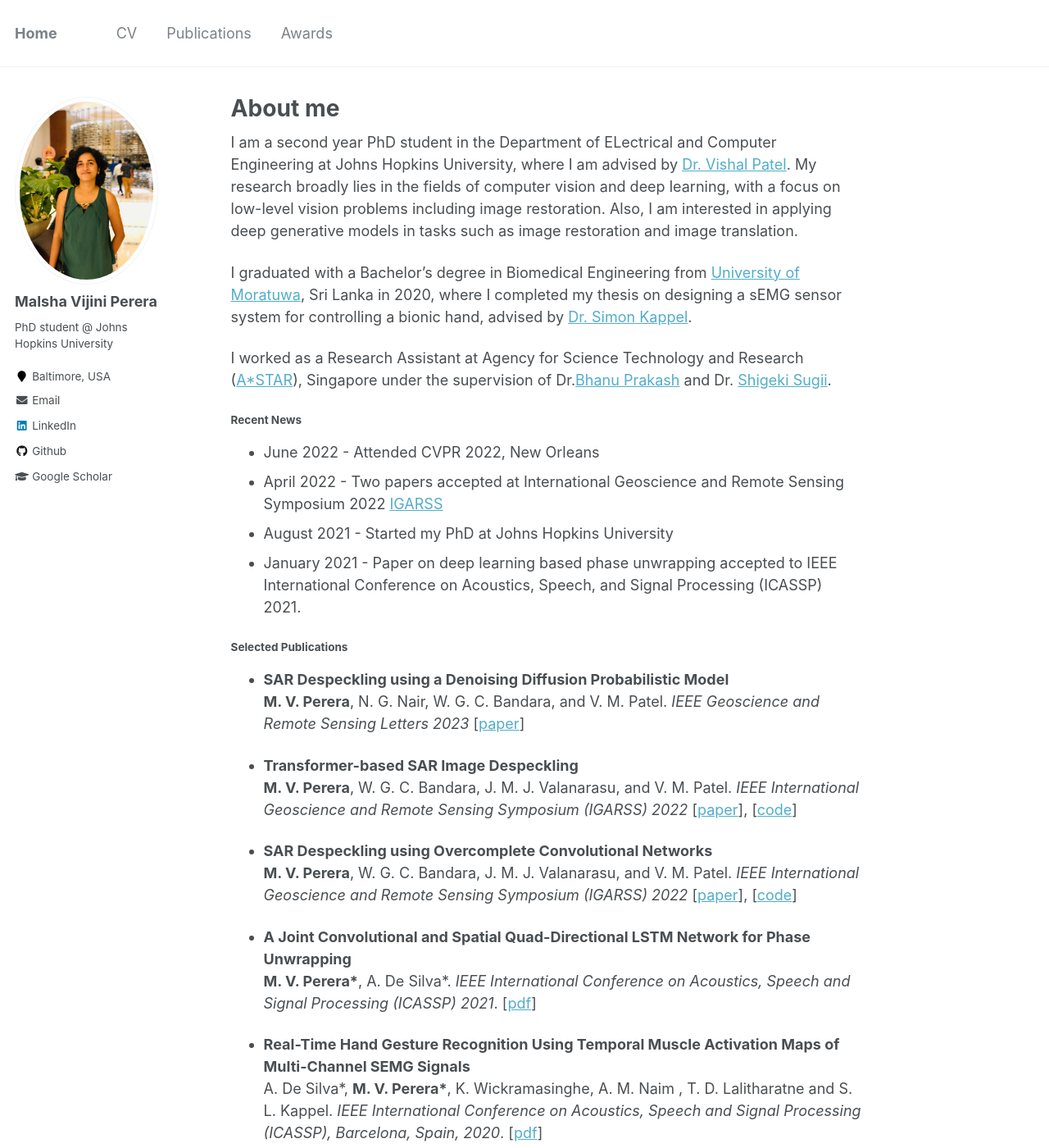
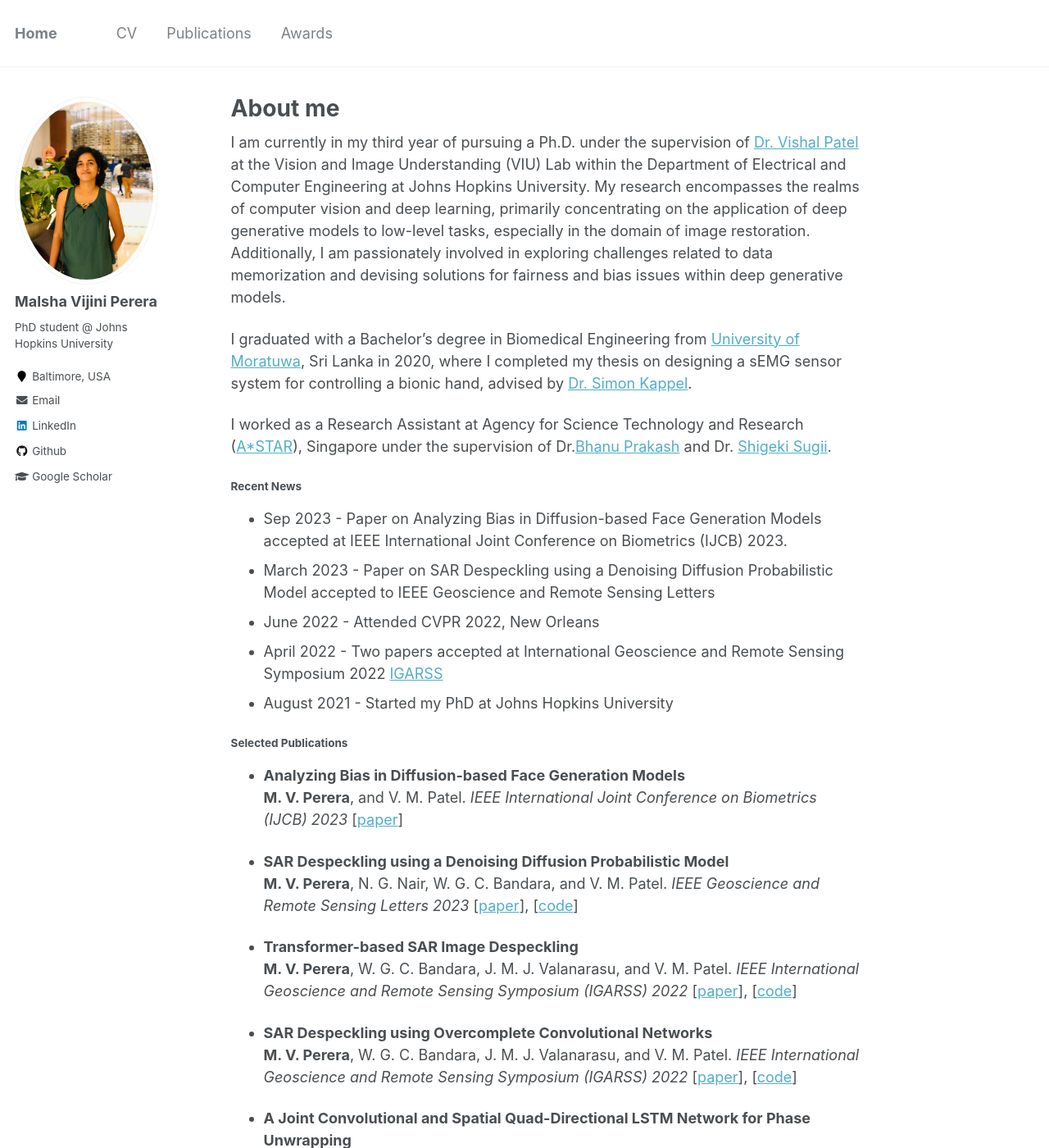
Before and after one commit to malshaV/malshaV.github.io, a Jekyll site: the page built from _pages/about.md, in a window 1280 px wide and 1400 px high. Shown: the whole window at 82% size. Built offline with Jekyll 4.4.1, drawn with Linux system fonts in a browser that asks for light colours.

Commit message:
update about

```diff
--- a/_pages/about.md
+++ b/_pages/about.md
@@ -13,8 +13,7 @@ redirect_from:
 
 <!-- I graduated with a BSc in Biomedical Engineering from [University of Moratuwa](https://uom.lk/) and I am currently working as a Lecturer on Contract at the Dept. of Electronic and Telecommunication Engineering ([ENTC](http://ent.mrt.ac.lk/web3/)), University of Moratuwa. -->
 
-I am a second year PhD student in the Department of ELectrical and Computer Engineering at Johns Hopkins University, where I am advised by [Dr. Vishal Patel](https://scholar.google.com/citations?user=AkEXTbIAAAAJ&hl=en). My research broadly lies in the fields of computer vision and deep learning, with a focus on low-level vision problems including image restoration. Also, I am
-interested in applying deep generative models in tasks such as image restoration and image translation.
+I am currently in my third year of pursuing a Ph.D. under the supervision of [Dr. Vishal Patel](https://scholar.google.com/citations?user=AkEXTbIAAAAJ&hl=en) at the Vision and Image Understanding (VIU) Lab within the Department of Electrical and Computer Engineering at Johns Hopkins University. My research encompasses the realms of computer vision and deep learning, primarily concentrating on the application of deep generative models to low-level tasks, especially in the domain of image restoration. Additionally, I am passionately involved in exploring challenges related to data memorization and devising solutions for fairness and bias issues within deep generative models.
 
 I graduated with a Bachelor's degree in Biomedical Engineering from [University of Moratuwa](https://uom.lk/), Sri Lanka in 2020, where I completed my thesis on designing a sEMG sensor system for controlling a bionic hand, advised by [Dr. Simon Kappel](https://scholar.google.com/citations?user=HTFY3fsAAAAJ&hl=en).
 
@@ -28,17 +27,22 @@ browning of adipocytes and  implementing a deep learning framework for brain hem
 
 #### Recent News
 
+* Sep 2023 - Paper on Analyzing Bias in Diffusion-based Face Generation Models accepted at IEEE International Joint Conference on Biometrics (IJCB) 2023.
+* March 2023 - Paper on SAR Despeckling using a Denoising Diffusion Probabilistic Model accepted to IEEE Geoscience and Remote Sensing Letters
 * June 2022 - Attended CVPR 2022, New Orleans
 * April 2022 - Two papers accepted at International Geoscience and Remote Sensing Symposium 2022 [IGARSS](https://www.igarss2022.org/default.php)
 * August 2021 - Started my PhD at Johns Hopkins University
-* January 2021 - Paper on deep learning based phase unwrapping accepted to IEEE International Conference on Acoustics, Speech, and Signal Processing (ICASSP) 2021.
 
 
 
 ####  Selected Publications
+* <b>Analyzing Bias in Diffusion-based Face Generation Models</b><br>
+<b>M. V. Perera</b>, and V. M. Patel.
+<i>IEEE International Joint Conference on Biometrics (IJCB) 2023</i> [[paper](https://arxiv.org/pdf/2305.06402.pdf)]
+
 * <b>SAR Despeckling using a Denoising Diffusion Probabilistic Model</b><br>
 <b>M. V. Perera</b>, N. G. Nair, W. G. C. Bandara, and V. M. Patel.
-<i>IEEE Geoscience and Remote Sensing Letters 2023</i> [[paper](https://arxiv.org/pdf/2206.04514.pdf)]
+<i>IEEE Geoscience and Remote Sensing Letters 2023</i> [[paper](https://arxiv.org/pdf/2206.04514.pdf)], [[code](https://github.com/malshaV/SAR_DDPM)]
 
 * <b>Transformer-based SAR Image Despeckling</b><br>
 <b>M. V. Perera</b>, W. G. C. Bandara, J. M. J. Valanarasu, and V. M. Patel.
```
Also changed, not shown: _pages/publications.md (+6 -1 lines).
